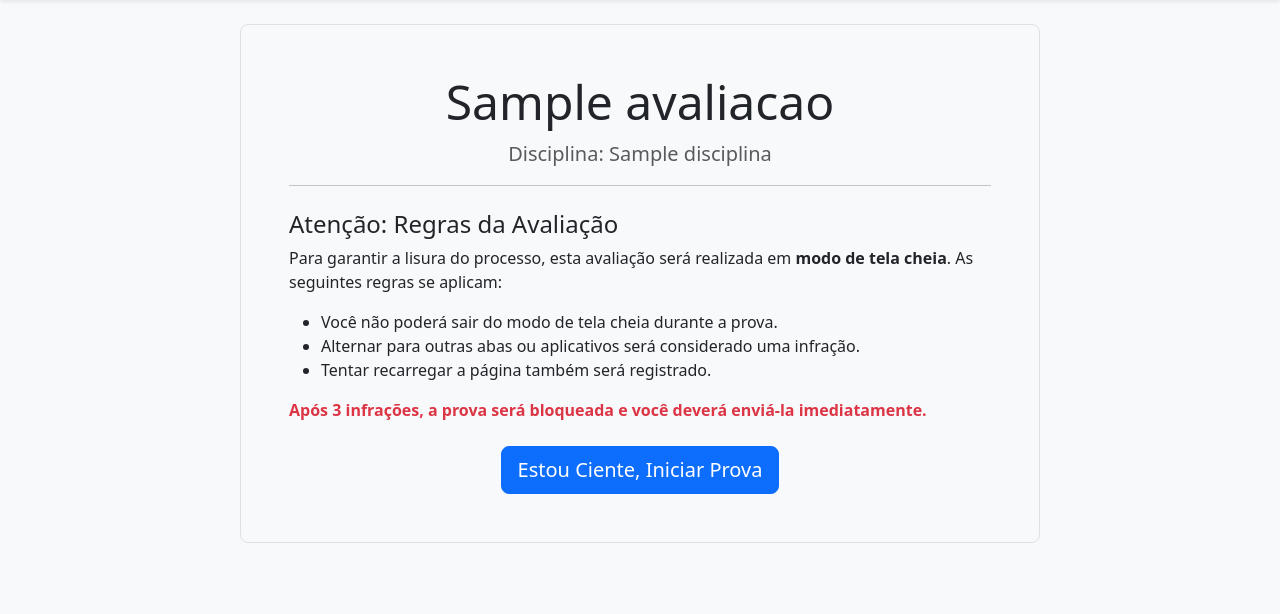
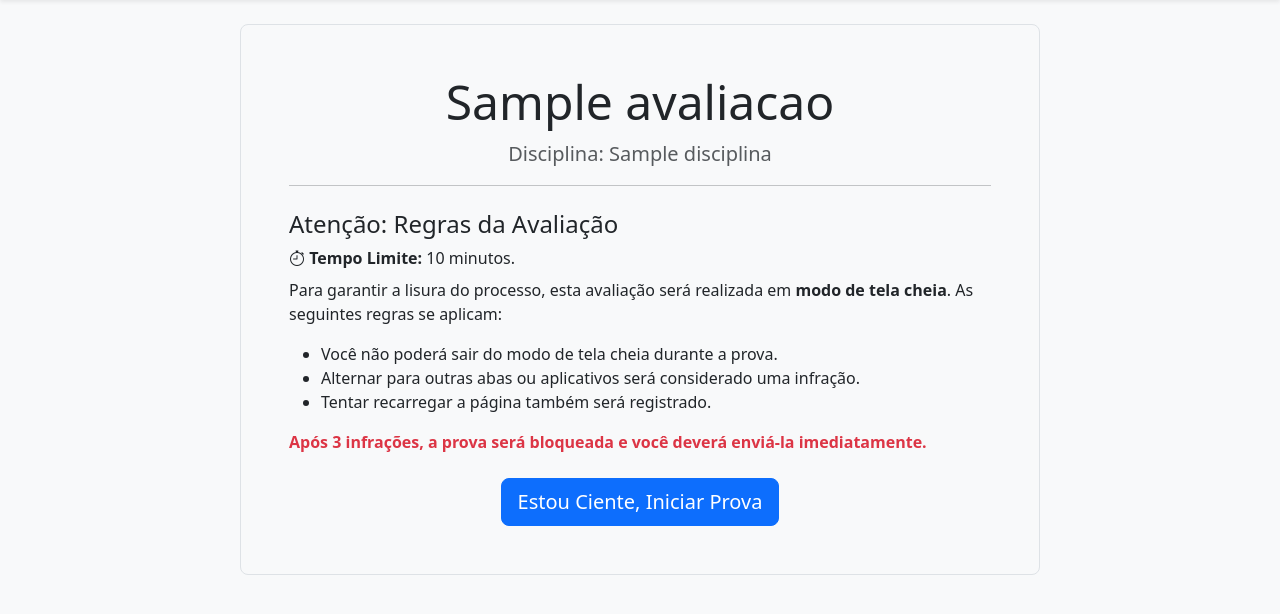
Before and after one commit to ManoelJoseFeitosa/onlinetests, a Python web app: template site/templates/app/responder_avaliacao.html in a window 1280 px wide. Shown: the part 56-670 px from the top of the page. Run offline with Jinja, Linux system fonts and the light colour scheme; the template is opened without the code that fills it: most values are stand-ins (such as "Sample title", 1, 10 or a date in 2020).

Commit message:
FIX: Corrige exibição do cronômetro na tela da prova

```diff
--- a/site/templates/app/responder_avaliacao.html
+++ b/site/templates/app/responder_avaliacao.html
@@ -73,6 +73,16 @@
         <hr>
         <div class="text-start my-4">
             <h4>Atenção: Regras da Avaliação</h4>
+
+            <!-- INFORMAÇÃO DO TEMPO LIMITE ADICIONADA AQUI -->
+            <p class="mb-2"><strong><i class="bi bi-stopwatch"></i> Tempo Limite:</strong>
+                {% if avaliacao.tempo_limite and avaliacao.tempo_limite > 0 %}
+                    {{ avaliacao.tempo_limite }} minutos.
+                {% else %}
+                    Ilimitado.
+                {% endif %}
+            </p>
+
             <p>Para garantir a lisura do processo, esta avaliação será realizada em <strong>modo de tela cheia</strong>. As seguintes regras se aplicam:</p>
             <ul>
                 <li>Você não poderá sair do modo de tela cheia durante a prova.</li>
```
